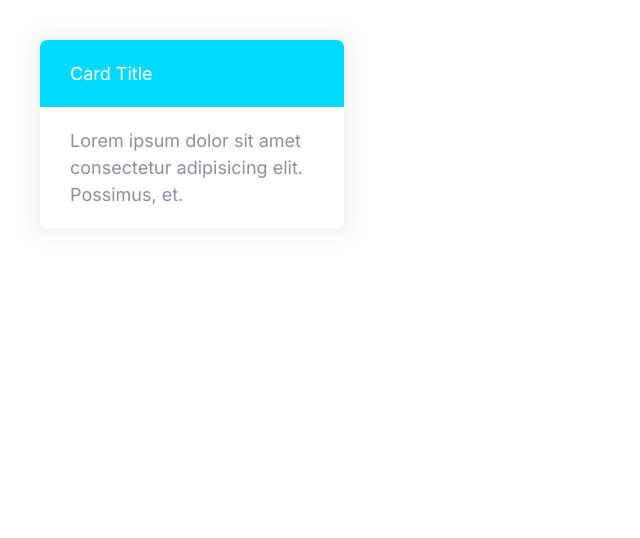
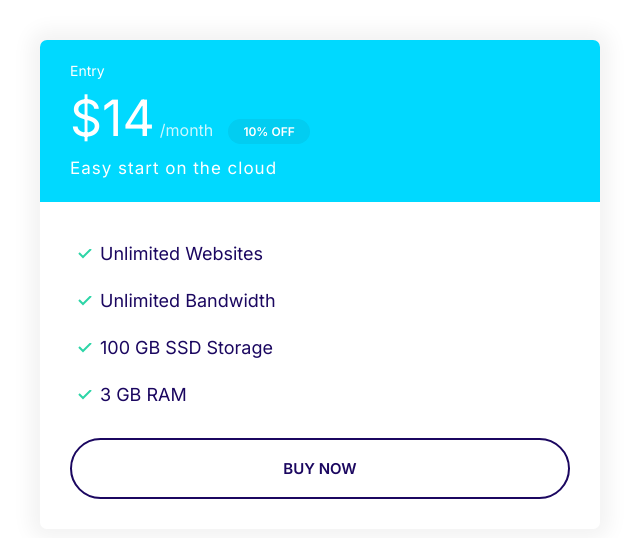
Before and after one commit to SamGitHub3/moshifybysam, a plain HTML site: page index.html in a window 1280 px wide. Shown: the whole page, without its empty margins (0-640 px from the left). Drawn offline with Linux system fonts and the light colour scheme.

Commit message:
Defining plan components.

```diff
--- a/css/styles.css
+++ b/css/styles.css
@@ -116,6 +116,7 @@ a {
 
 .badge--small {
     font-size: 1.6rem;
+    padding: 0.5rem 1.5rem;
 }
 
 @media screen and (min-width: 1024px) {
@@ -300,3 +301,56 @@ a {
     background: var(--color-secondary);
     color: #fff;
 }
+
+.card--secondary .badge--secondary {
+    background: #02cdf1;
+}
+
+/* Plans */
+
+.plan__name {
+    color: #fff;
+    margin: 0;
+    font-weight: 500;
+    font-size: 2.4rem;
+}
+
+.plan__price {
+    font-size: 6rem;
+}
+
+.plan__billing-cycle {
+    font-size: 2.4rem;
+    font-weight: 300;
+    opacity: 0.8;
+    margin-right: 1rem;
+}
+
+.plan__description {
+    font-size: 2rem;
+    font-weight: 300;
+    letter-spacing: 1px;
+    display: block;
+}
+
+.plan .list__item {
+    margin-bottom: 2rem;
+}
+
+@media screen and (min-width: 1024px) {
+    .plan__name {
+        font-size: 1.4rem;
+    }
+
+    .plan__price {
+        font-size: 5rem;
+    }
+
+    .plan__billing-cycle {
+        font-size: 1.6rem;
+    }
+
+    .plan__description {
+        font-size: 1.7rem;
+    }
+}
--- a/index.html
+++ b/index.html
@@ -18,11 +18,25 @@
     ></script>
   </head>
   <body>
-    <div style="width: 30%; padding: 4rem">
-      <div class="card card--secondary">
-        <header class="card__header">Card Title</header>
-        <div class="card__body">
-          Lorem ipsum dolor sit amet consectetur adipisicing elit. Possimus, et.
+    <div style="width: 50%; padding: 4rem">
+      <div class="plan">
+        <div class="card card--secondary">
+          <header class="card__header">
+            <h3 class="plan__name">Entry</h3>
+            <span class="plan__price">$14</span>
+            <span class="plan__billing-cycle">/month</span>
+            <span class="badge badge--secondary badge--small">10% OFF</span>
+            <span class="plan__description">Easy start on the cloud</span>
+          </header>
+          <div class="card__body">
+            <ul class="list list--tick">
+              <li class="list__item">Unlimited Websites</li>
+              <li class="list__item">Unlimited Bandwidth</li>
+              <li class="list__item">100 GB SSD Storage</li>
+              <li class="list__item">3 GB RAM</li>
+            </ul>
+            <button class="btn btn--outline btn--block">Buy Now</button>
+          </div>
         </div>
       </div>
     </div>
```
Also changed, not shown: css/components/plans.html (added, +22 -0 lines).
